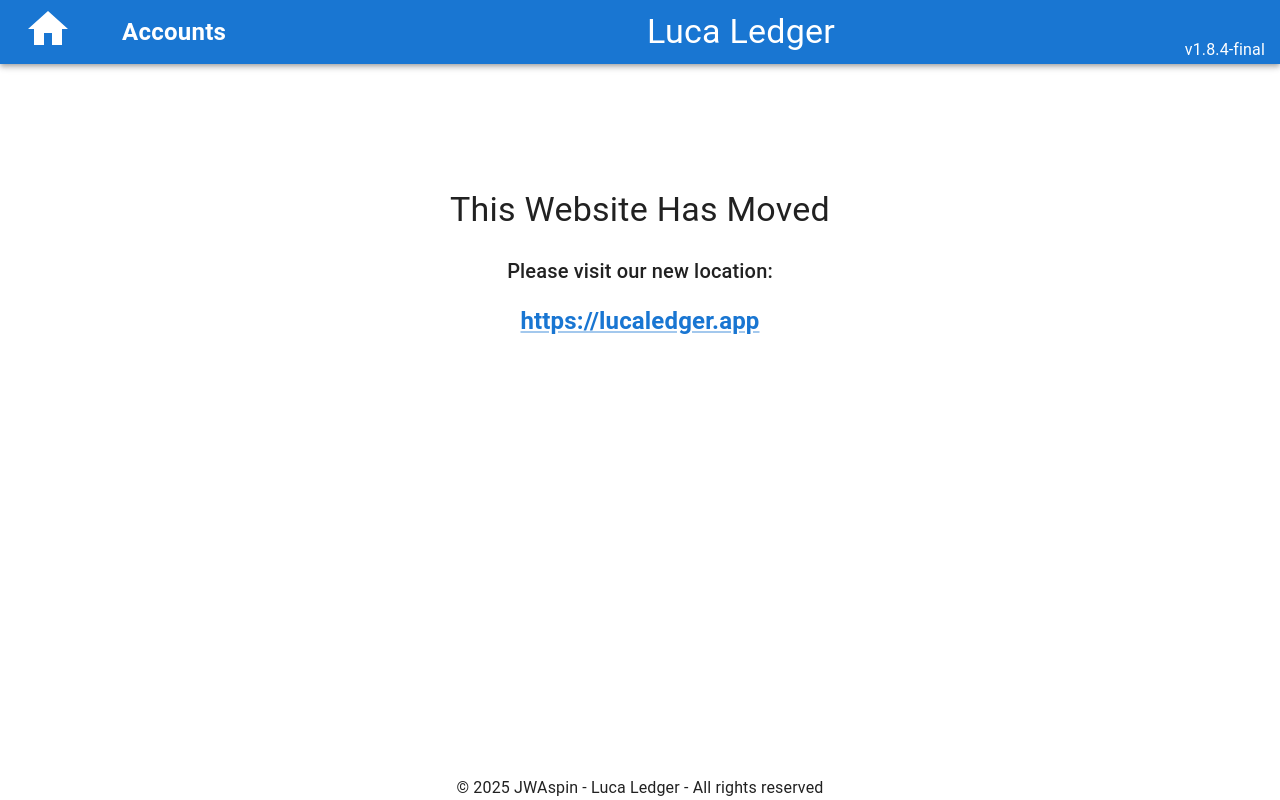
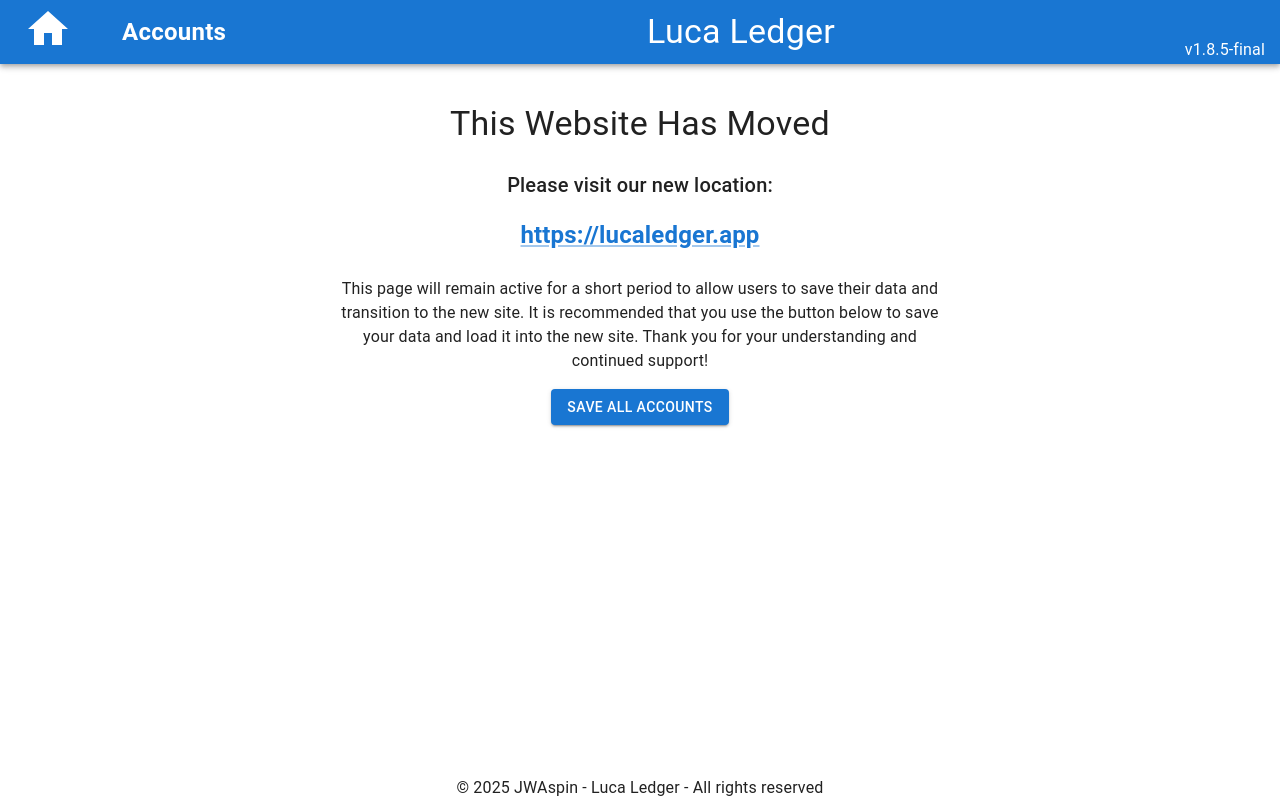
Before and after one commit to jwaspin/luca-ledger, a React (Vite) app: page / in a window 1280 px wide. Built offline with nearby package versions, Linux system fonts and the light colour scheme.

Commit message:
Bump version to 1.8.5-final and update Dashboard to include data saving instructions and a Save All button (#238)

```diff
--- a/package.json
+++ b/package.json
@@ -1,6 +1,6 @@
 {
   "name": "luca-ledger",
-  "version": "1.8.4-final",
+  "version": "1.8.5-final",
   "homepage": "https://jwaspin.github.io/luca-ledger/",
   "type": "module",
   "license": "MIT",
--- a/src/views/Dashboard/Dashboard.jsx
+++ b/src/views/Dashboard/Dashboard.jsx
@@ -1,4 +1,5 @@
 import { Box, Link, Typography } from '@mui/material';
+import SaveAllButton from '@/views/Accounts/SaveAllButton';
 
 export default function Dashboard() {
   return (
@@ -34,6 +35,20 @@ export default function Dashboard() {
       >
         https://lucaledger.app
       </Link>
+
+      <Typography
+        variant='body1'
+        sx={{ mt: 3, textAlign: 'center', maxWidth: '600px' }}
+      >
+        This page will remain active for a short period to allow users to save
+        their data and transition to the new site. It is recommended that you
+        use the button below to save your data and load it into the new site.
+        Thank you for your understanding and continued support!
+      </Typography>
+
+      <Box sx={{ mt: 2 }}>
+        <SaveAllButton />
+      </Box>
     </Box>
   );
 }
```
